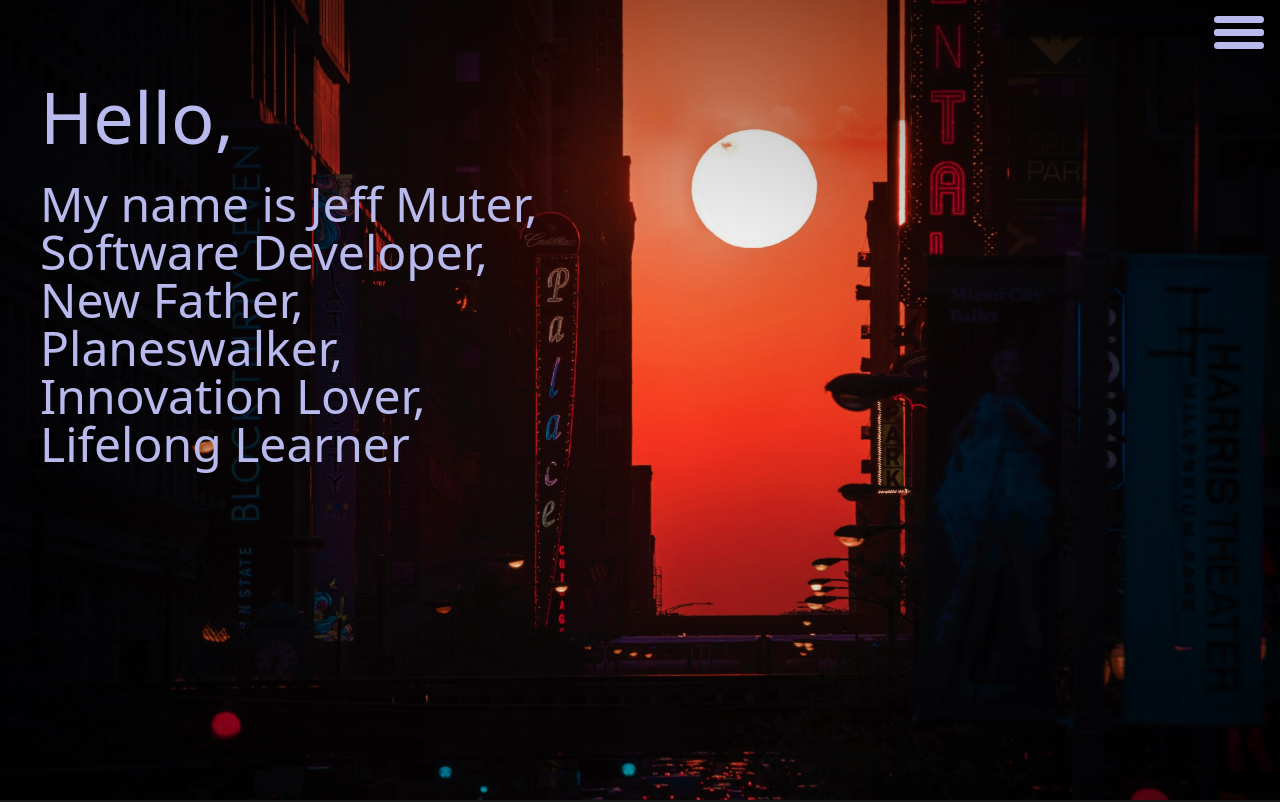
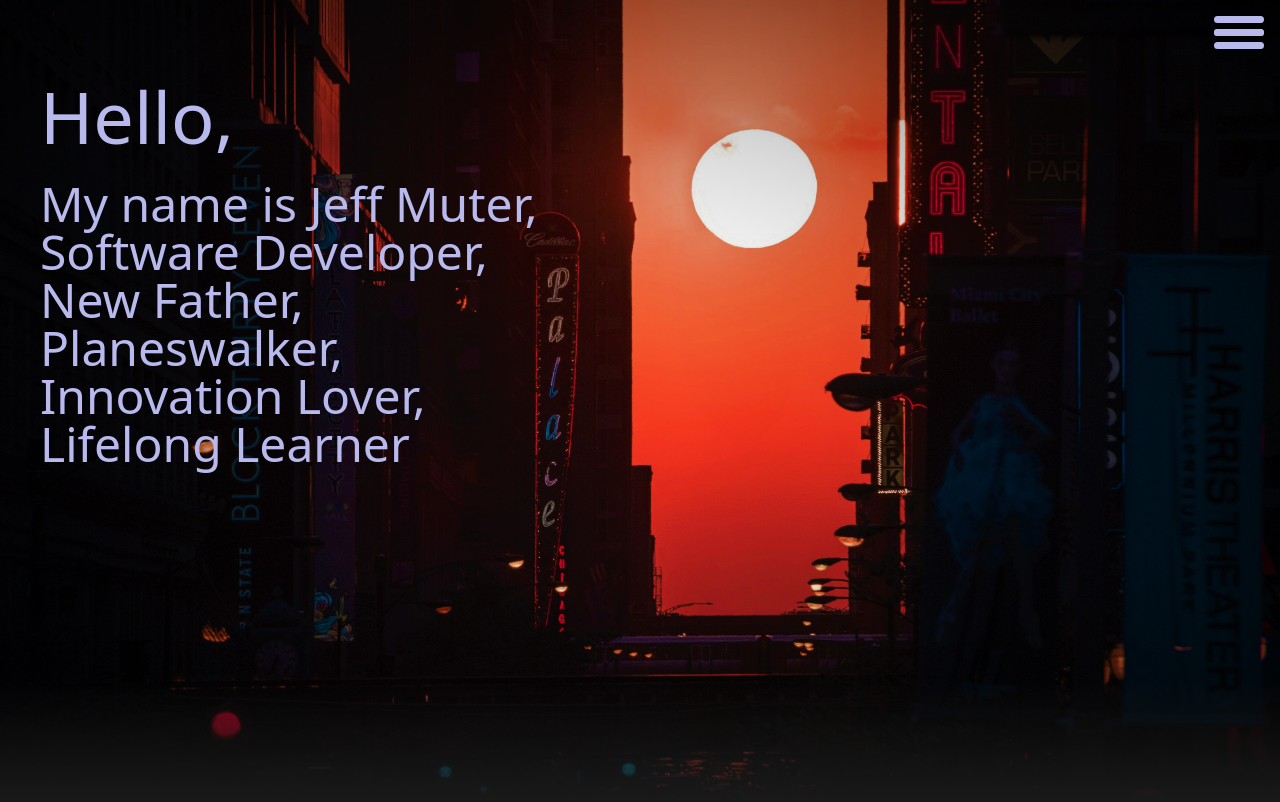
Before and after one commit to JeffMuter/jeffmuter-portfolio, a React (Create React App) app: page / in a window 1280 px wide. Shown: the top 802 px of the page. Built offline with nearby package versions, Linux system fonts and the light colour scheme.

Commit message:
gradient to image

```diff
--- a/src/components/About/About.js
+++ b/src/components/About/About.js
@@ -30,9 +30,11 @@ const About = (props) => {
   //changes the background for mobile because the background image makes it too difficult to read.
   const style = isMobile
     ? { backgroundColor: "#191919" }
-    : { backgroundImage: "url(/background-home.jpg)" };
-
+    : {
+        backgroundImage: `linear-gradient(to bottom, rgba(25, 25, 25, 0) 85%, rgba(25, 25, 25, 1)), url(/background-home.jpg)`,
+      };
   return (
+    <div className="relative bg-purple">
       <section id="about" className="h-screen bg-cover bg-center" style={style}>
         <div className="container mx-auto flex px-10 py-20 md:flex-row flex-col items-center">
           <div className="lg:pr-24 mr-auto flex flex-col items-start text-left font-gothicCentury mb-16 md:mb-0  w-1/2">
@@ -41,14 +43,17 @@ const About = (props) => {
             </p>
             <p
               className={`inline-block transform transition-transform duration-1 ease-in-out ${
-              isLoaded ? 'translate-x-0' : '-translate-x-full'
+                isLoaded ? "translate-x-0" : "-translate-x-full"
               } delay-500 title-font text-3xl md:lg:text-5xl leading-tight mb-4 mt-7 font-medium text-teal`}
             >
-            My name is Jeff Muter, <br/> Software Developer, <br/> New Father, <br/> Planeswalker, <br/> Innovation Lover, <br/> Lifelong Learner
+              My name is Jeff Muter, <br /> Software Developer, <br /> New
+              Father, <br /> Planeswalker, <br /> Innovation Lover, <br />{" "}
+              Lifelong Learner
             </p>
           </div>
         </div>
       </section>
+    </div>
   );
 };
 export default About;
```
Lines whose indentation alone changed are shown as unchanged.
